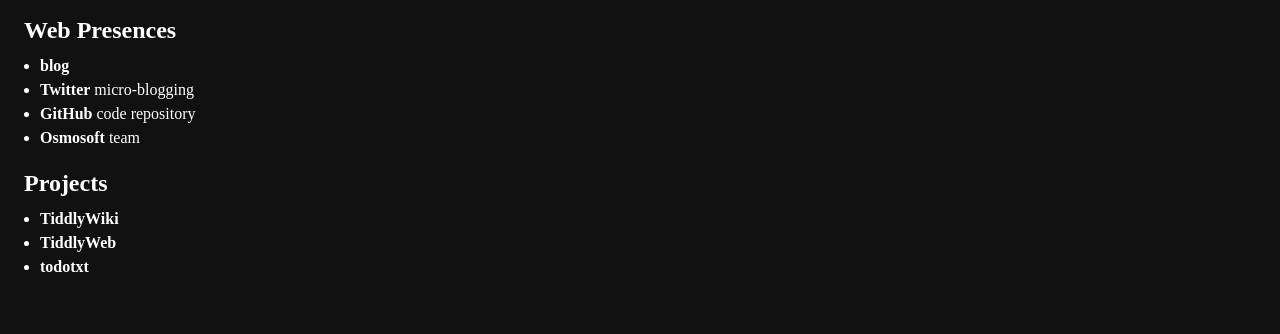
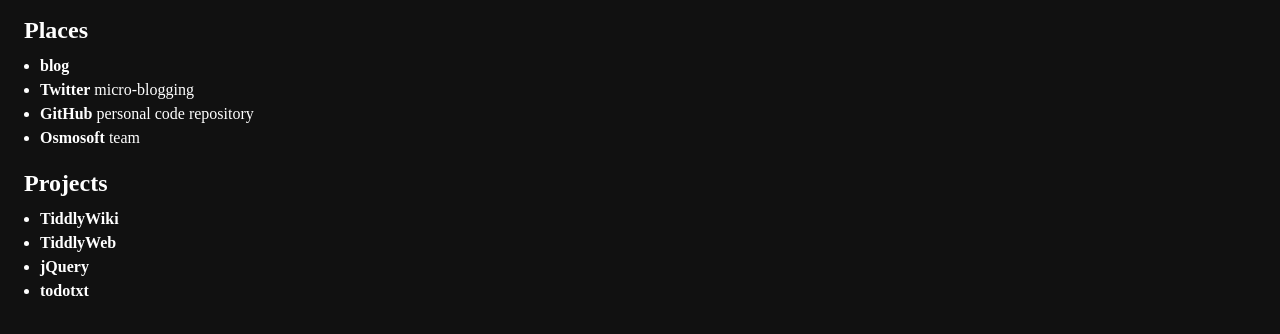
Before and after one commit to FND/homepage, a plain HTML site: page index.html in a window 1280 px wide. Shown: the part 52-386 px from the top of the page. Drawn offline with Linux system fonts and the light colour scheme.

Commit message:
various content adjustments

```diff
--- a/index.html
+++ b/index.html
@@ -53,7 +53,7 @@
 
 <body>
 	<h1>FND</h1>
-	<h2>Web Presences</h2>
+	<h2>Places</h2>
 	<ul>
 		<li>
 			<a href="http://fnd.lewcid.org/blog">blog</a>
@@ -64,7 +64,7 @@
 		</li>
 		<li>
 			<a href="http://github.com/FND">GitHub</a>
-			code repository
+			personal code repository
 		</li>
 		<li>
 			<a href="http://osmosoft.com">Osmosoft</a>
@@ -80,6 +80,9 @@
 			<a href="http://tiddlywiki.org/wiki/TiddlyWeb">TiddlyWeb</a>
 		</li>
 		<li>
+			<a href="http://github.com/FND/jquery">jQuery</a>
+		</li>
+		<li>
 			<a href="http://github.com/FND/todotxt">todotxt</a>
 		</li>
 	</ul>
```
